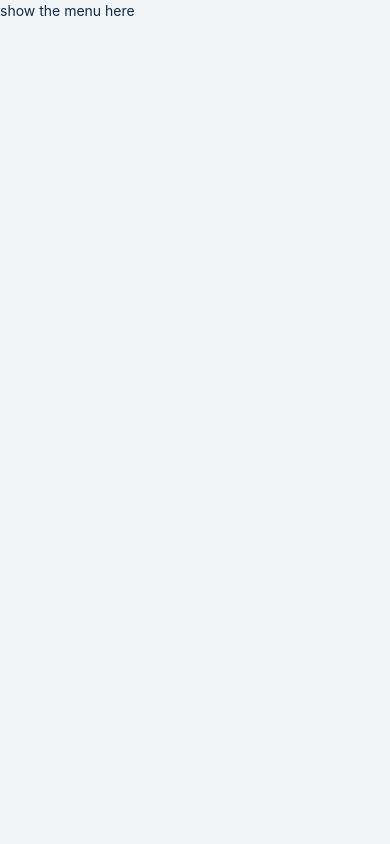
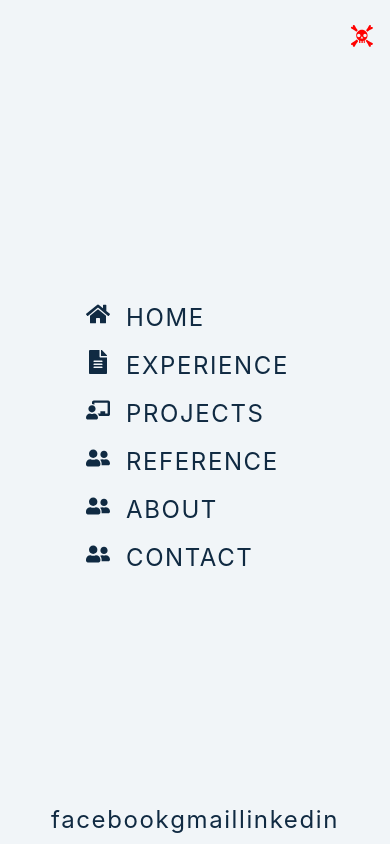
Before and after one commit to Kennethz374/Portfolio_V2, a React (Create React App) app: page / in a window 390 px wide. Built offline with nearby package versions, Linux system fonts and the light colour scheme.

Commit message:
css done with hamburger menu

```diff
--- a/src/components/Navbar.js
+++ b/src/components/Navbar.js
@@ -1,12 +1,37 @@
 import React from "react";
 import { FaHamburger } from "react-icons/fa";
+import { GiSkullCrossedBones } from "react-icons/gi";
 import { useGlobalContext } from "../context";
 
 function Navbar() {
-	const { openHamburger, isHamburgerOpen } = useGlobalContext();
+	const { openHamburger, isHamburgerOpen, data } = useGlobalContext();
 
 	if (isHamburgerOpen) {
-		return <div>show the menu here</div>;
+		return (
+			<div className="nav_menu_container">
+				<div className="nav_close_btn" onClick={openHamburger}>
+					<GiSkullCrossedBones />
+				</div>
+				<ul className="nav_menu">
+					{data.navList.map((navItem) => {
+						return (
+							<li key={navItem.id}>
+								<a href={navItem.url}>
+									<div className="nav_icon">{navItem.icon}</div>
+									<div className="nav_text">{navItem.text}</div>
+								</a>
+							</li>
+						);
+					})}
+					{console.log(data)}
+				</ul>
+				<ul className="nav_social">
+					<li>facebook</li>
+					<li>gmail</li>
+					<li>linkedin</li>
+				</ul>
+			</div>
+		);
 	} else {
 		return (
 			<nav className="nav-container">
--- a/src/data.js
+++ b/src/data.js
@@ -36,8 +36,7 @@ is that Kenneth has voted as the best employee (with the highest performance ran
 consecutive years by his peers and superiors. Only 5% of the employees in the company would have
 such an honor every year and Kenneth is entitled to that every single year since he started working in
 FLIR IIS.`;
-let data = [
-	{
+let data = {
 	navList: [
 		{ id: 1, url: "/", text: "home", icon: <FaHome /> },
 		{ id: 2, url: "/experience", text: "experience", icon: <FaFileAlt /> },
@@ -51,9 +50,7 @@ let data = [
 		{ id: 5, url: "/about", text: "about", icon: <FaUserFriends /> },
 		{ id: 6, url: "/contact", text: "contact", icon: <FaUserFriends /> },
 	],
-	},
 
-	{
 	socialList: [
 		{
 			id: 1,
@@ -72,8 +69,6 @@ let data = [
 			icon: <FaMailBulk />,
 		},
 	],
-	},
-	{
 	reference: [
 		{
 			id: 1,
@@ -98,7 +93,5 @@ let data = [
 			quote: ThirdQuote,
 		},
 	],
-	},
-];
-
+};
 export default data;
--- a/src/index.css
+++ b/src/index.css
@@ -139,4 +139,54 @@ p {
   cursor: pointer;
   margin: 0.2rem;
 }
+
+.nav_menu_container {
+  color: #829ab0;
+  display: -webkit-box;
+  display: -ms-flexbox;
+  display: flex;
+  -webkit-box-orient: vertical;
+  -webkit-box-direction: normal;
+      -ms-flex-direction: column;
+          flex-direction: column;
+  text-align: center;
+  font-size: 1.5rem;
+  letter-spacing: 0.1rem;
+  line-height: 2;
+  height: 100vh;
+  color: #102a42;
+}
+
+.nav_menu_container .nav_close_btn {
+  cursor: pointer;
+  color: red;
+  text-align: right;
+  margin: 1rem;
+}
+
+.nav_menu_container .nav_menu {
+  margin: auto 0.5rem;
+}
+
+.nav_menu_container .nav_menu a {
+  text-transform: uppercase;
+  color: #102a42;
+  display: -webkit-box;
+  display: -ms-flexbox;
+  display: flex;
+}
+
+.nav_menu_container .nav_menu .nav_icon {
+  margin-right: 1rem;
+  margin-left: 20vw;
+}
+
+.nav_menu_container .nav_social {
+  display: -webkit-box;
+  display: -ms-flexbox;
+  display: flex;
+  -webkit-box-pack: center;
+      -ms-flex-pack: center;
+          justify-content: center;
+}
 /*# sourceMappingURL=index.css.map */
--- a/src/index.scss
+++ b/src/index.scss
@@ -40,3 +40,39 @@
 		margin: 0.2rem;
 	}
 }
+
+.nav_menu_container {
+	color: $grey-6;
+	display: flex;
+	flex-direction: column;
+	text-align: center;
+	font-size: 1.5rem;
+	letter-spacing: $spacing;
+	line-height: 2;
+	height: 100vh;
+	color: $grey-1;
+
+	.nav_close_btn {
+		cursor: pointer;
+		color: red;
+		text-align: right;
+		margin: 1rem;
+	}
+	.nav_menu {
+		margin: auto 0.5rem;
+
+		a {
+			text-transform: uppercase;
+			color: $grey-1;
+			display: flex;
+		}
+		.nav_icon {
+			margin-right: 1rem;
+			margin-left: 20vw;
+		}
+	}
+	.nav_social {
+		display: flex;
+		justify-content: center;
+	}
+}
```
Also changed, not shown: 1 other file (tests, documents, lock files or other folders). Lines whose indentation alone changed are shown as unchanged.
